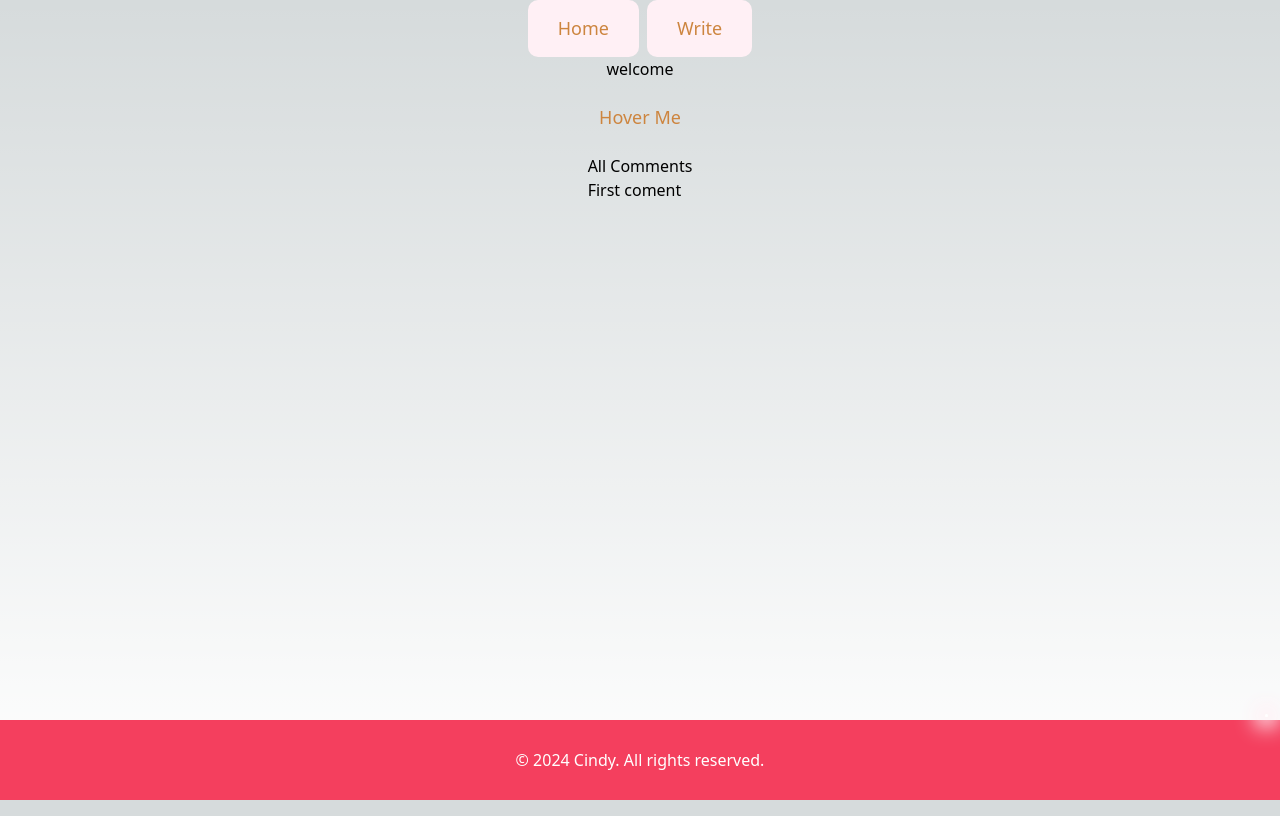
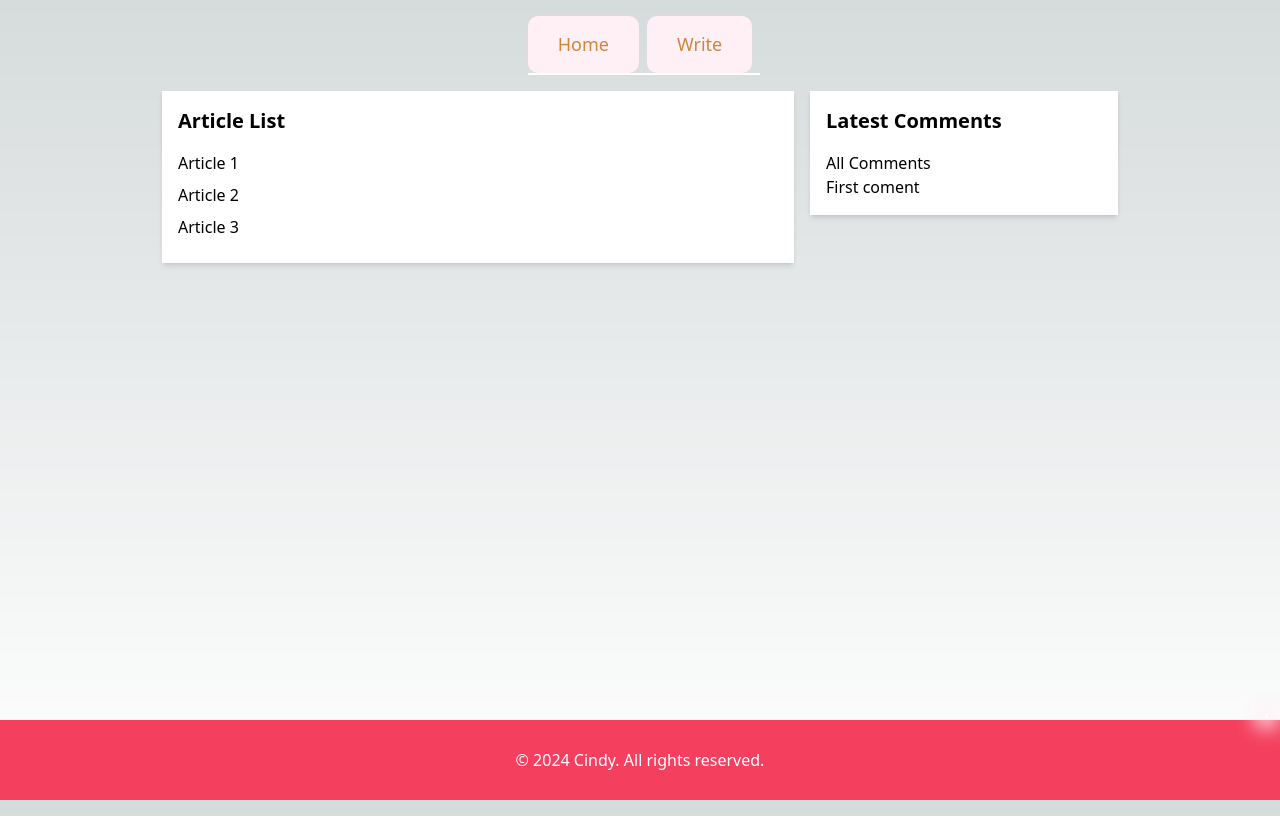
Before and after one commit to cindy951357/react-blog, a Next.js app: page / in a window 1280 px wide. Built offline with nearby package versions, Linux system fonts and the light colour scheme.

Commit message:
col span 8 prototype

```diff
--- a/src/components/Menu.tsx
+++ b/src/components/Menu.tsx
@@ -11,13 +11,20 @@ const Menu: React.FC = () => {
     };
 
     return (
-        <div className="menu flex justify-center gap-2">
+        <div className="menu-container flex justify-center gap-2 mt-4">
+            <div className='dummy-div'></div>
+            <div className="col-span-4">
+            <div className="menu flex gap-2 border-b-2 border-white">
                 <Link href="/">
                     <GlowButton btnText={'Home'} color={'LavenderBlush'}/>
                 </Link>
                 <Link href="/write">
                     <GlowButton btnText={'Write'} color={'LavenderBlush'}/>
                 </Link>
+            <div className='dummy-div'></div>
+            </div>
+            <div className='dummy-div'></div>
+        </div>
     </div>
     )
 };
--- a/src/pages/index.tsx
+++ b/src/pages/index.tsx
@@ -7,15 +7,29 @@ export default function Index() {
     const { t } = useTranslation('common');
     return (
       <div className='flex h-full w-full justify-center items-center'>
-        <main className="flex w-full h-full justify-center items-center flex-col gap-2">
-          {t('welcome')}
-          <div className="row flex">
-            <GlowButton btnText={`Hover Me`}/>
+          <div className="grid w-full grid-cols-8 gap-4 mt-4">
+            <div className='dummy-div'></div>
+            <div className="col-span-4">
+              <div className="bg-white p-4 shadow-md">
+                <h2 className="text-xl font-bold mb-4">Article List</h2>
+                <ul>
+                  <li className="mb-2">Article 1</li>
+                  <li className="mb-2">Article 2</li>
+                  <li className="mb-2">Article 3</li>
+
+                </ul>
+              </div>
+            </div>
+            <div className="col-span-2">
+              <div className="bg-white p-4 shadow-md">
+                <h2 className="text-xl font-bold mb-4">Latest Comments</h2>
+                <ul>
+                  <CommentList/>
+                </ul>
+              </div>
+            </div>
+            <div className='dummy-div'></div>
           </div>
-          <div className="row flex">
-            <CommentList/>
-          </div>
-        </main>
       </div>
     );
 }
```
Lines whose indentation alone changed are shown as unchanged.
